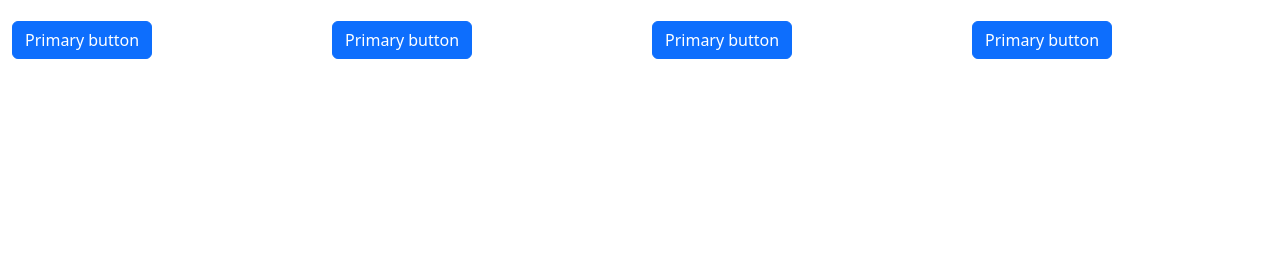
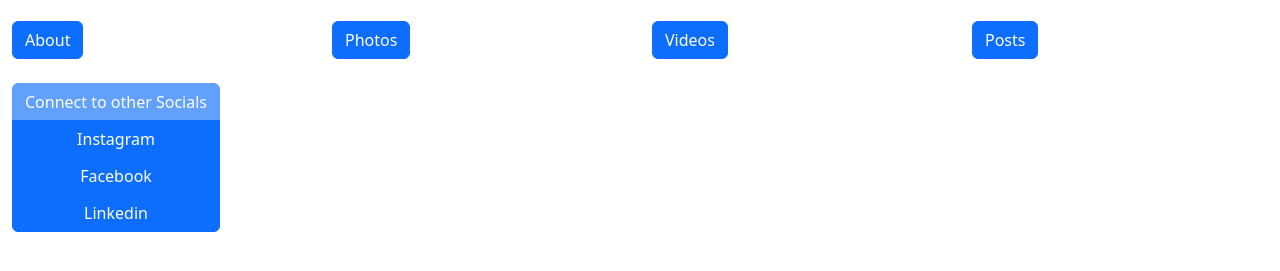
Before and after one commit to ktkelly11/BootstrapWebsite, a plain HTML site: page pages/user-profile.html in a window 1280 px wide. Shown: the part 587-858 px from the top of the page. Before the commit the page ends 800 px from the top, so only its background shows below. Drawn offline with nearby package versions, Linux system fonts and the light colour scheme.

Commit message:
added socials sidebar

```diff
--- a/pages/user-profile.html
+++ b/pages/user-profile.html
@@ -117,24 +117,33 @@
     <div class="container-fluid row-buttons pt-4">
       <div class="row">
         <div class="col-3">
-          <button type="button" class="btn btn-primary">Primary button</button>
+          <button type="button" class="btn btn-primary">About</button>
         </div>
         <div class="col-3">
-          <button type="button" class="btn btn-primary">Primary button</button>
+          <button type="button" class="btn btn-primary">Photos</button>
         </div>
         <div class="col-3">
-          <button type="button" class="btn btn-primary">Primary button</button>
+          <button type="button" class="btn btn-primary">Videos</button>
         </div>
         <div class="col-3">
-          <button type="button" class="btn btn-primary">Primary button</button>
+          <button type="button" class="btn btn-primary">Posts</button>
         </div>
       </div>
     </div>
 
-    <div class="container-fluid pt-4">
+    <div class="container-fluid pt-4 pb-5">
       <div class="row">
         <div class="col-4">
-          <div class="other-socials"></div>
+          <div class="other-socials">
+            <div class="btn-group-vertical">
+              <button type="button" class="btn btn-primary disabled">
+                Connect to other Socials
+              </button>
+              <button type="button" class="btn btn-primary">Instagram</button>
+              <button type="button" class="btn btn-primary">Facebook</button>
+              <button type="button" class="btn btn-primary">Linkedin</button>
+            </div>
+          </div>
         </div>
         <div class="col-8">
           <div class="post-here"></div>
```
